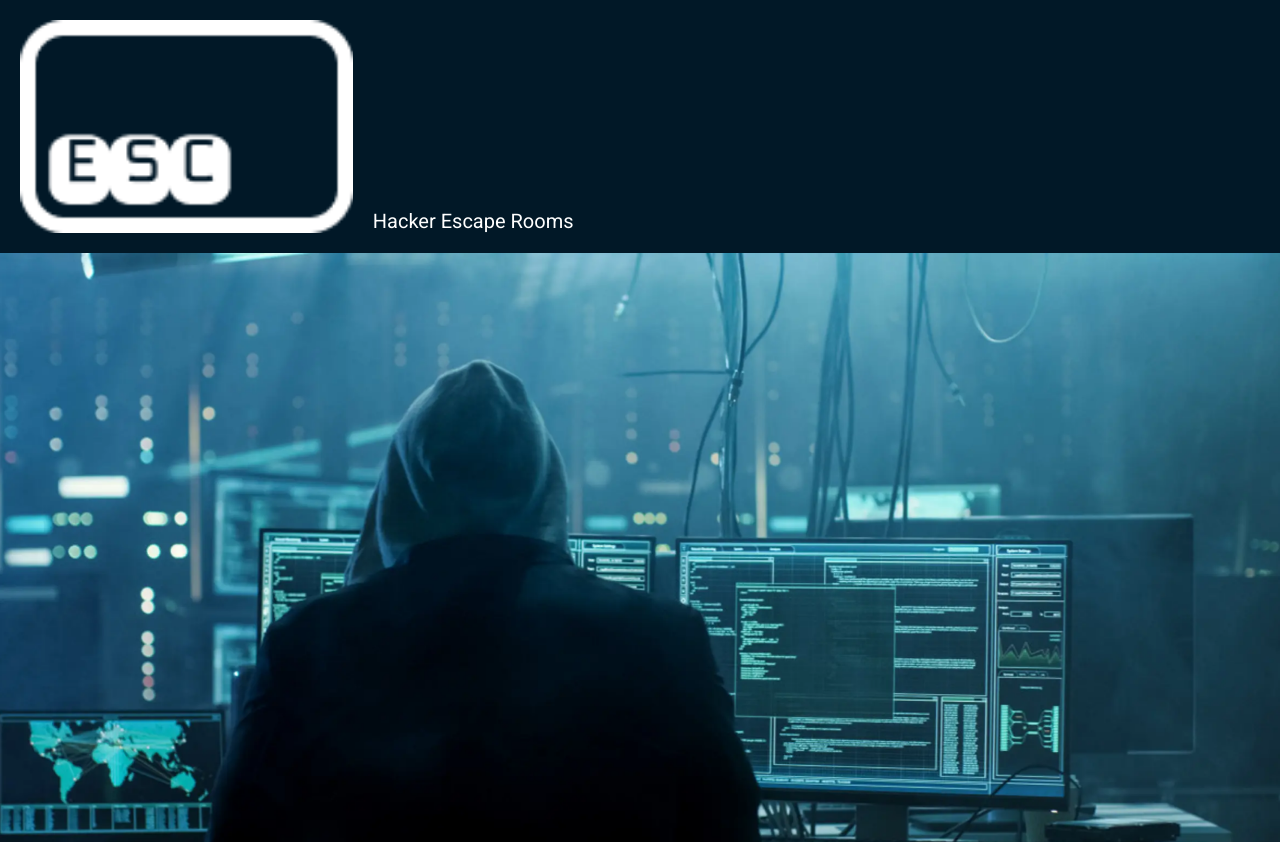
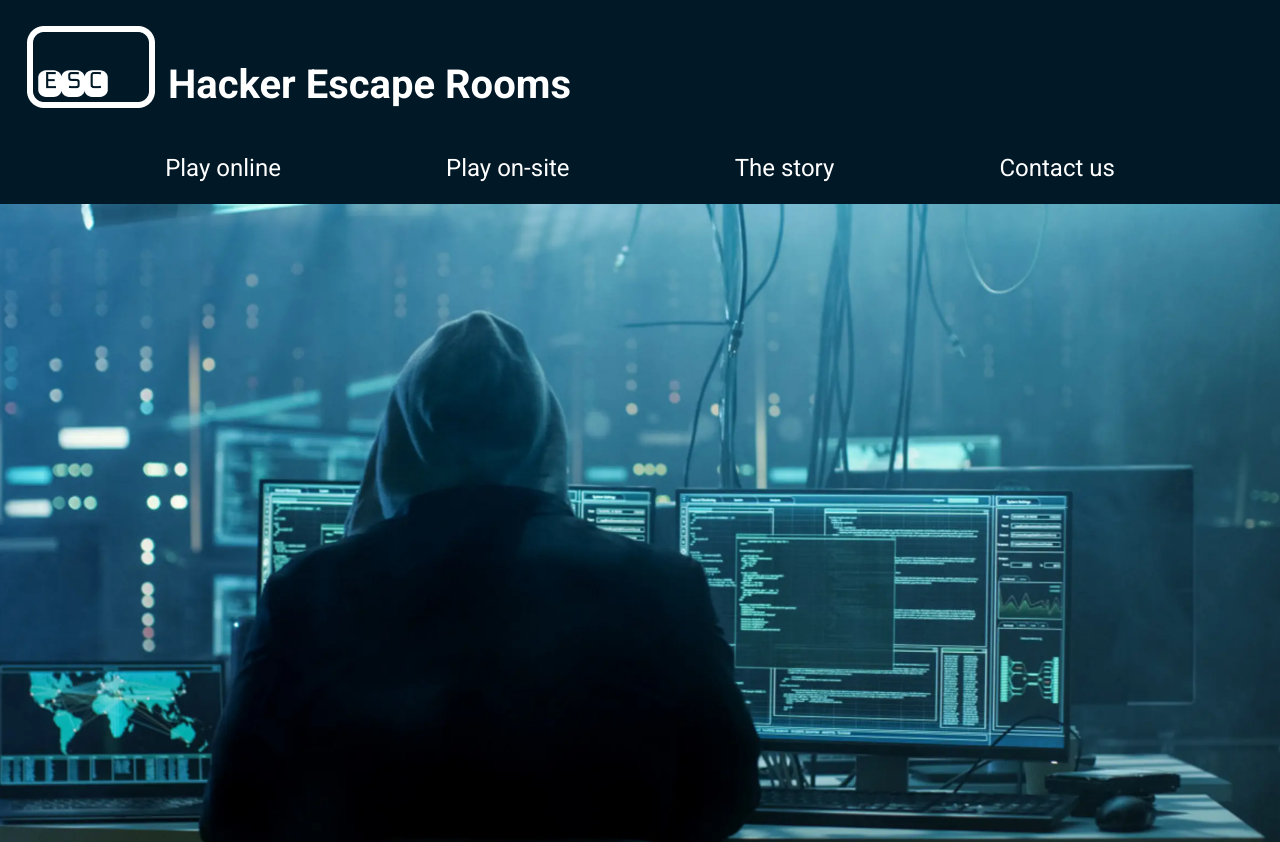
Before and after one commit to RobTrb/-ESC-HackerEscapeRooms, a plain HTML site: page index.html in a window 1280 px wide. Shown: the top 842 px of the page. Drawn offline with Linux system fonts and the light colour scheme.

Commit message:
fixed missing border radius on some elements and completed header for desktop view

```diff
--- a/index.html
+++ b/index.html
@@ -16,9 +16,10 @@
 <body class = "container">
 
     <header>
-
+       <div class = "header_logoText_container">
             <img class = "header_esc_logo" src = "assets/esc_logo.png">
             <a class = "header_text">Hacker Escape Rooms</a>
+       </div>
 
        <nav class = "header_nav">
             <a class = "header_nav_item" href = "">Play online</a>
--- a/main_desktop.css
+++ b/main_desktop.css
@@ -0,0 +1,57 @@
+@media screen and (min-width: 1280px) {
+
+    html {
+        font-family: "Roboto";
+    }
+
+    body {
+        display: flex;
+        flex-direction: column;
+        align-items: center;
+        width: 1280px;
+    }
+
+    header {
+        flex-direction: column;
+    }
+
+    header img a {
+        flex-direction: row;
+    }
+
+    .header_esc_logo {
+        align-self: flex-start;
+        width: 128px;
+    }
+
+    .header_text {
+        font-size: 40px;
+        font-weight: bold;
+        align-self:center;
+    }
+
+    .header_nav {
+        width: 100%;
+        display: flex;
+        flex-direction: row;
+        align-items: center;
+        justify-content: space-evenly;
+        padding-bottom: 22px;
+        padding-top: 10px;
+    }
+
+    .header_nav_item {
+
+        font-size: 24px;
+        text-decoration: none;
+        color: #fff;
+    }
+
+    .hacker_image {
+        display: flex;
+        overflow: hidden;
+        -ms-transform-origin-y: -262px;
+
+    }
+
+}
--- a/main_mobile.css
+++ b/main_mobile.css
@@ -5,36 +5,41 @@ html {
 }
 
 body {
+    width: 100%;
     display: flex;
     align-items: center;
     flex-direction: column;
     margin: 0px;
 }
 
-header {
+header, .header_logoText_container {
     display: flex;
-    align-items: flex-end;
+    align-items: flex-start;
     box-sizing: border-box;
     width: 100%;
-    padding-top: 20px;
-    padding-bottom: 20px;
     background-color: #011827;
-    font-size: 0.5rem;
 }
 
 .header_nav {
     display: none;
 }
 
+
 .header_esc_logo {
-    padding-left: 20px;
-    width: 26%;
+    margin-left: 27px;
+    margin-top: 26px;
+    margin-bottom: 36px;
+    width: 128px;
+    height: 82px;
 }
 
 .header_text {
-    padding-left: 20px;
-    flex-direction: row;
-    width: 20%;
+    width: 100%;
+    font-size: 24px;
+    padding-left: 13px;
+    margin-top: 25px;
+
+    flex-direction: column;
 
 }
 
@@ -113,6 +118,7 @@ header {
 }
 
 .topHalf_tiles_wrapper {
+    max-width: 100%;
     display: flex;
     flex-wrap: nowrap;
     overflow-x: auto;
@@ -129,7 +135,7 @@ header {
     margin-left: 20px;
     margin-right: 10px;
     overflow: hidden;
-    border-radius: 5px;
+    border-radius: 8px;
     box-shadow: 0px 0px 5px 2px #b6bdb5;
     color: black;
     font-size: 28px;
@@ -265,6 +271,7 @@ header {
     padding: 19px 52px 19px 52px;
     margin-left: 20px;
     margin-top: 25px;
+    border-radius: 4px;
 }
 
 .bottomHalf_seeAllChallenges {
@@ -277,6 +284,7 @@ header {
     padding: 19px 56px 19px 56px;
     margin-left: 20px;
     margin-top: 25px;
+    border-radius: 4px;
 }
 
 footer {
```
Lines whose indentation alone changed are shown as unchanged.
